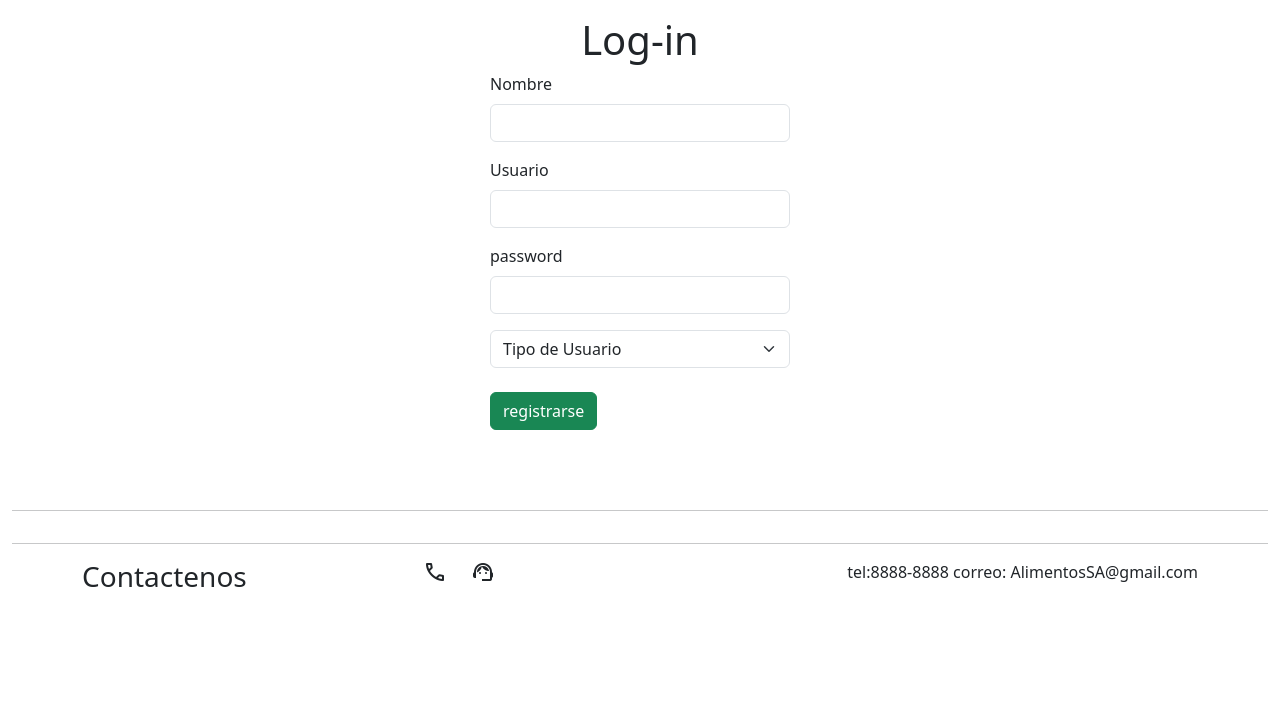
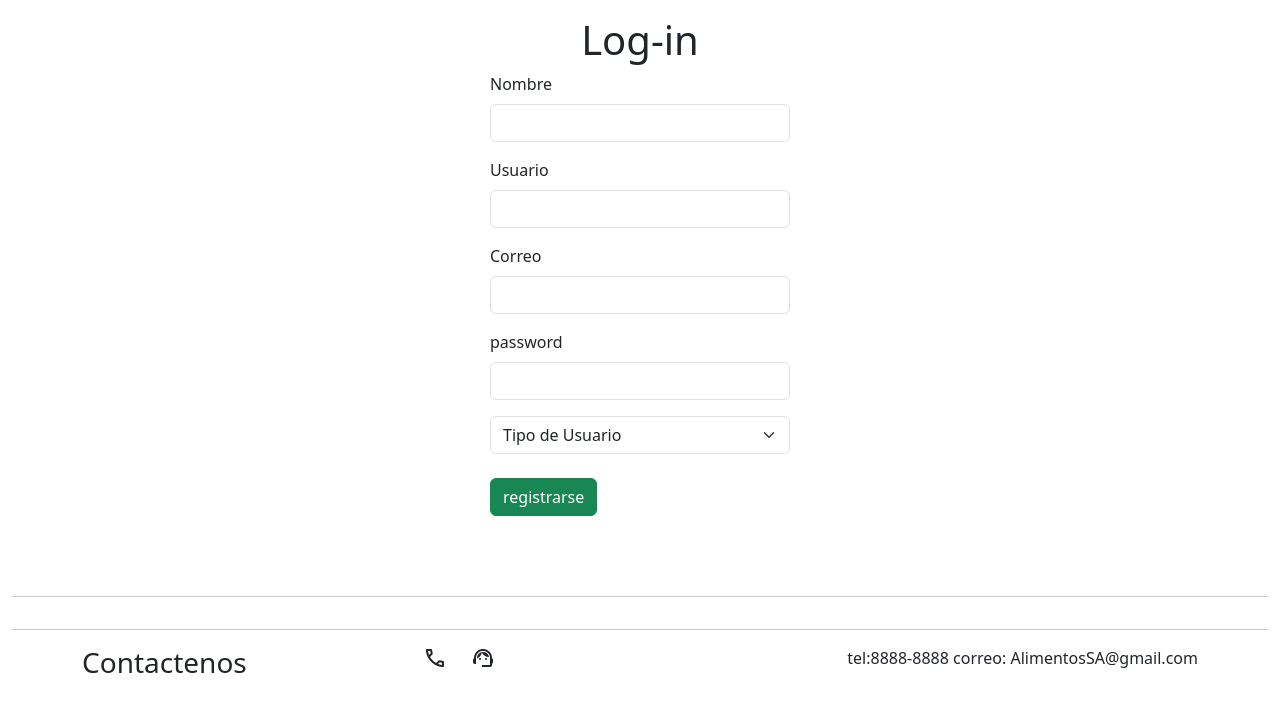
Before and after one commit to sergioomp/SC502_2C2024_M_G6, a PHP site: page /login.php in a window 1280 px wide. Shown: the top 712 px of the page. Run offline with PHP 8.4, Linux system fonts and the light colour scheme.

Commit message:
aparto de correros en el login

```diff
--- a/Views/login.php
+++ b/Views/login.php
@@ -24,6 +24,10 @@
                   <div class="mb-3">
                     <label for="nombreUsuario" class="form-label">Usuario</label>
                     <input type="text" class="form-control" id="nombreUsuario" rows="1" name="Usuario"></input>
+                  </div>
+                  <div class="mb-3">
+                    <label for="correo" class="form-label">Correo</label>
+                    <input type="text" class="form-control" id="correo" rows="1" name="correo"></input>
                   </div>
                   <div class="mb-3">
                     <label for="passwordUsuario" class="form-label">password</label>
```
